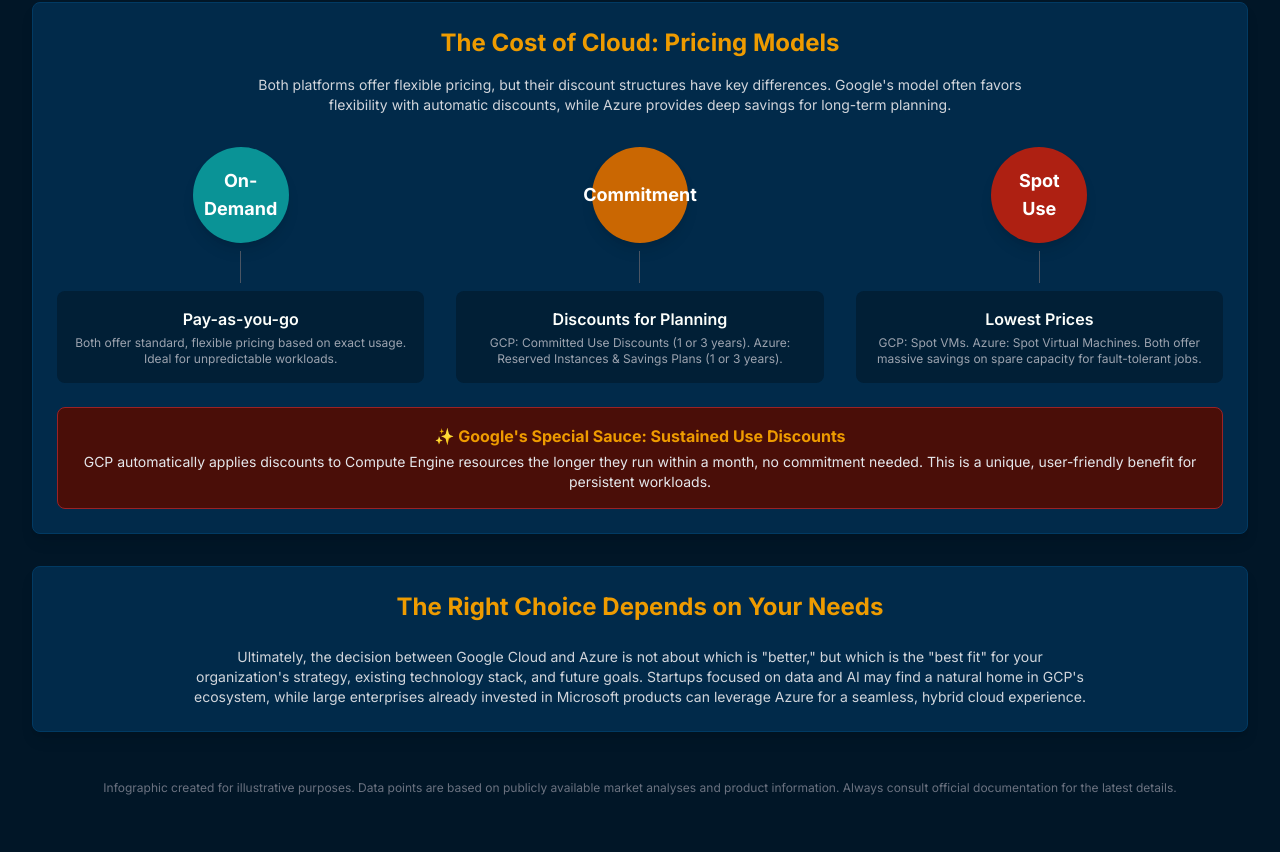
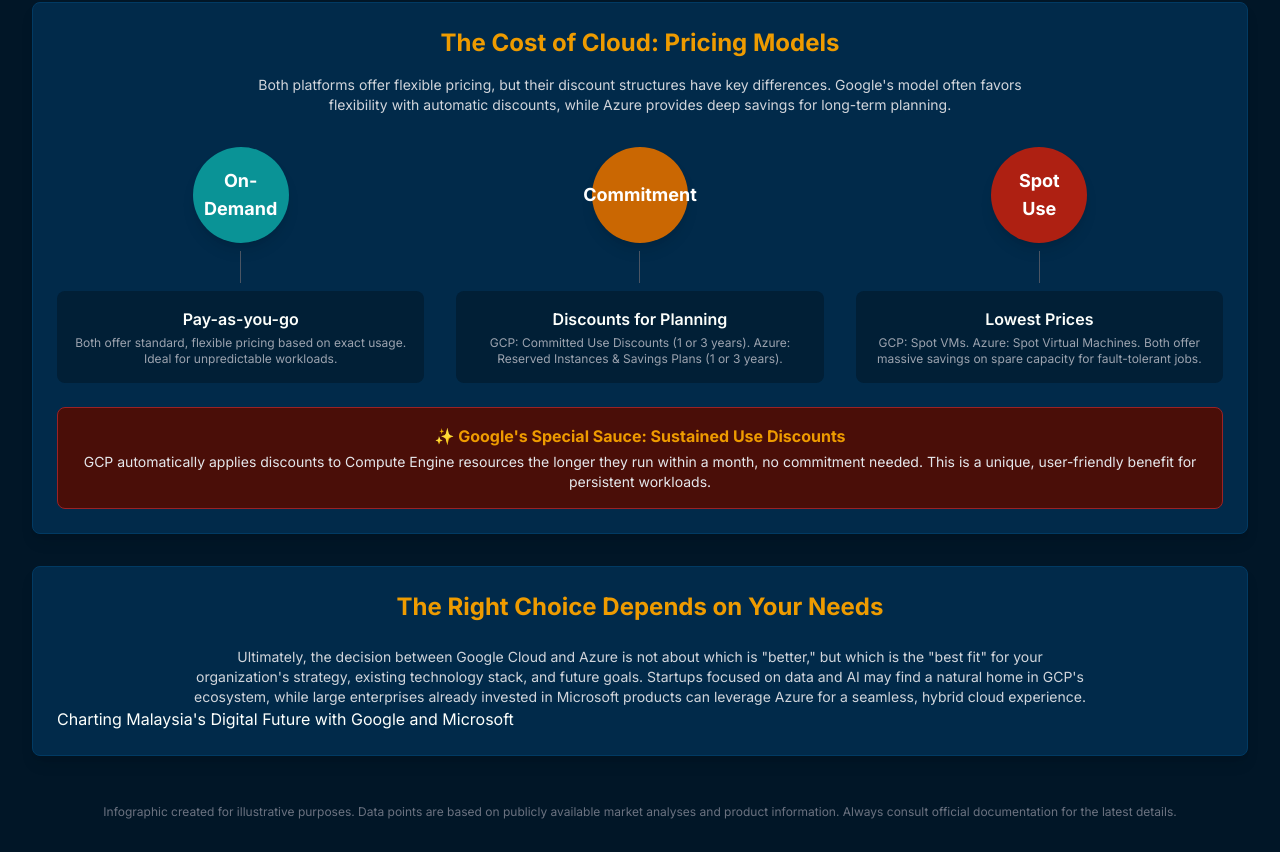
Before and after one commit to rico1648/GvA, a plain HTML site: page index.html in a window 1280 px wide. Shown: the part 1725-2577 px from the top of the page. Before the commit the page ends 2553 px from the top, so only its background shows below. Drawn offline with nearby package versions, Linux system fonts and the light colour scheme.

Commit message:
Update index.html
Linked to comparison

```diff
--- a/index.html
+++ b/index.html
@@ -185,6 +185,7 @@
              <section class="card rounded-lg shadow-lg p-6 md:col-span-full">
                  <h2 class="text-2xl font-bold mb-6 text-center text-[#EE9B00]">The Right Choice Depends on Your Needs</h2>
                  <p class="text-gray-300 text-center text-sm max-w-4xl mx-auto">Ultimately, the decision between Google Cloud and Azure is not about which is "better," but which is the "best fit" for your organization's strategy, existing technology stack, and future goals. Startups focused on data and AI may find a natural home in GCP's ecosystem, while large enterprises already invested in Microsoft products can leverage Azure for a seamless, hybrid cloud experience.</p>
+                 <a href="gvsm.html">Charting Malaysia's Digital Future with Google and Microsoft</a>
              </section>
 
         </main>
```
